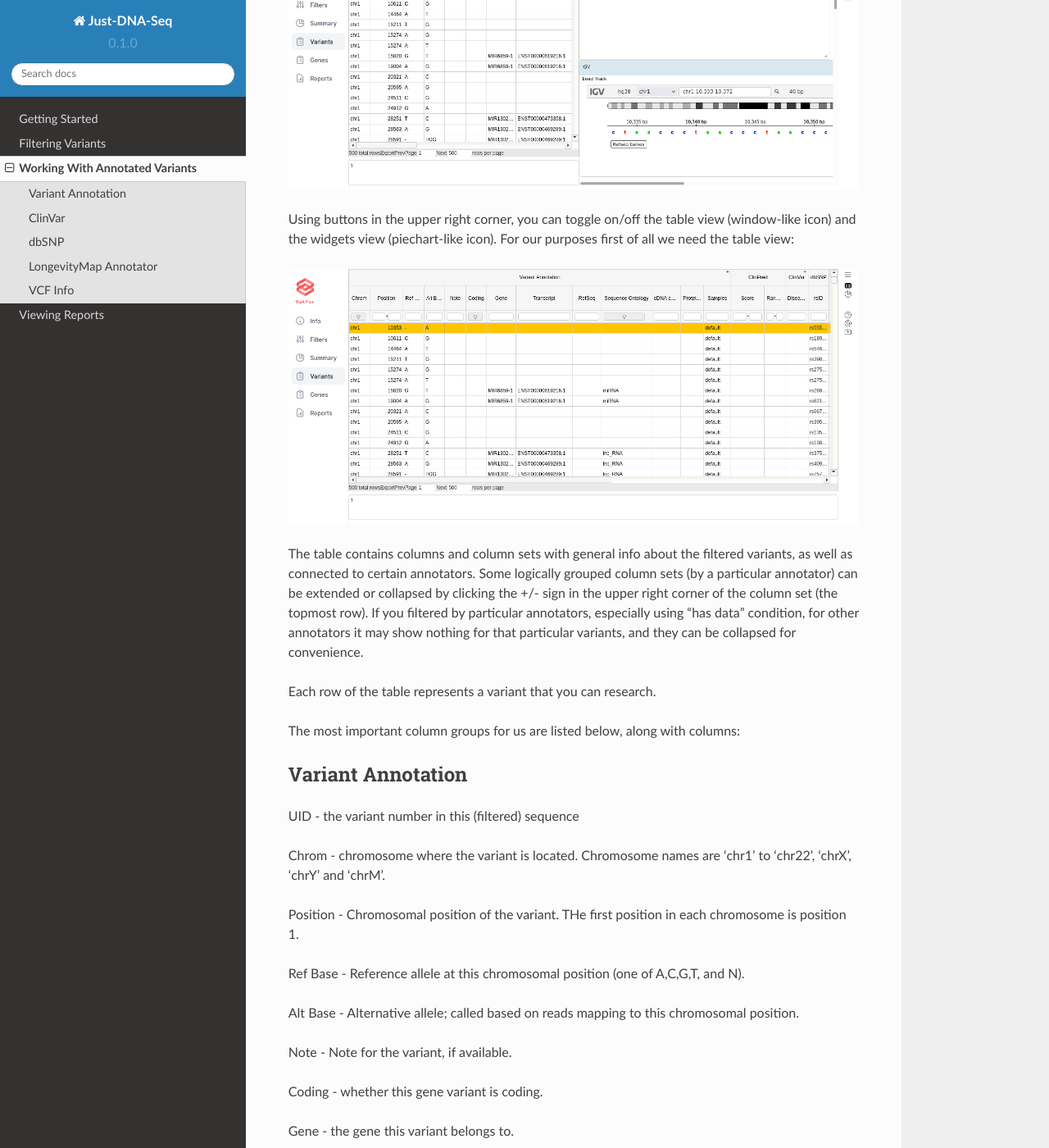
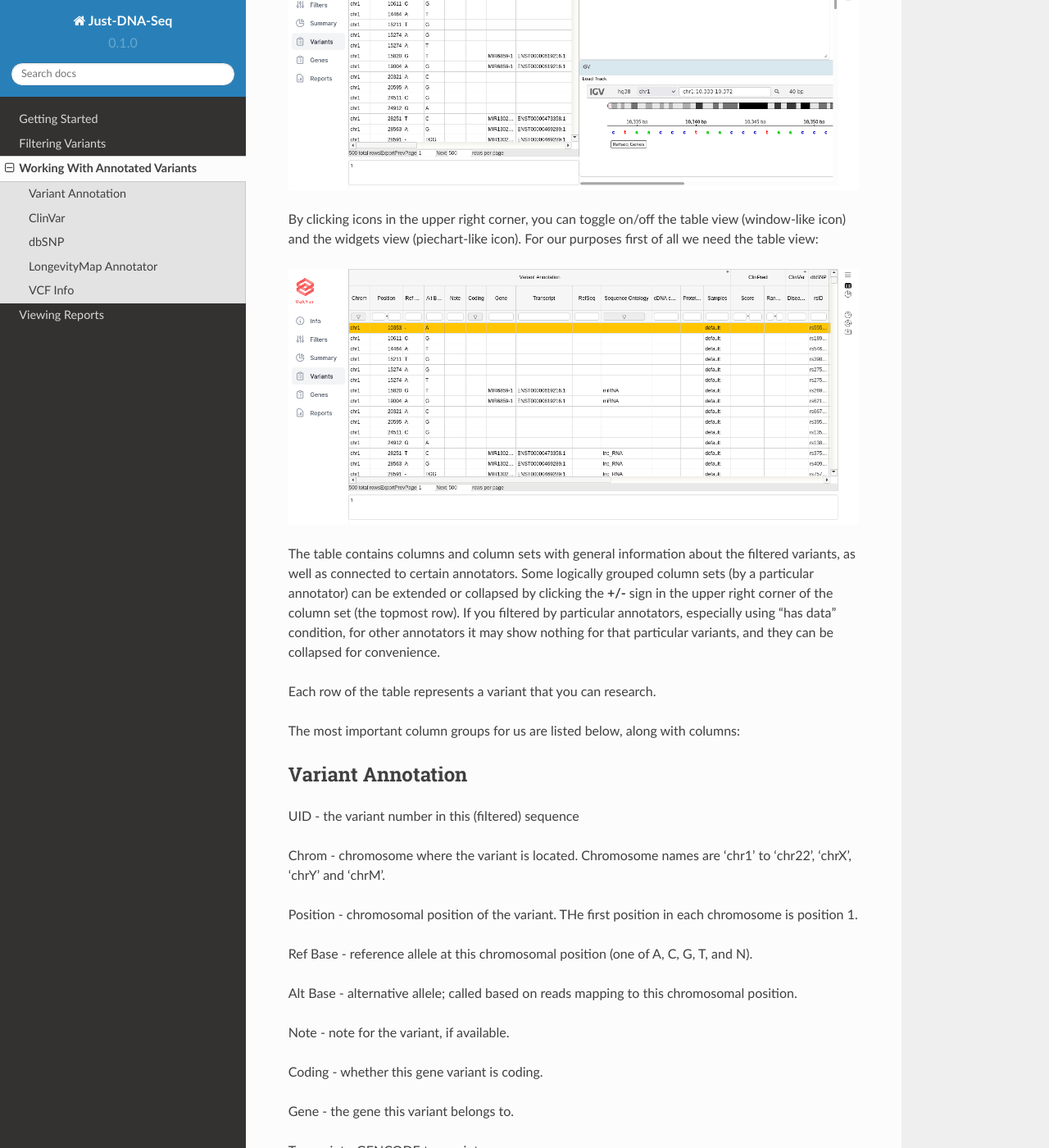
Before and after one commit to dna-seq/just-dna-seq, a Sphinx documentation site: the page built from docs/source/working_with_info.rst, in a window 1280 px wide and 1400 px high, scrolled down 336 px. Shown: the whole window at 82% size. Built offline with Sphinx 7.4.7 and the Read the Docs theme 2.0.0, drawn with Linux system fonts in a browser that asks for light colours; some of the changed text lies outside the part shown.

Commit message:
Update working_with_info.rst

```diff
--- a/docs/source/working_with_info.rst
+++ b/docs/source/working_with_info.rst
@@ -8,12 +8,12 @@ By default a combined view is displayed, with both table and widgets:
 .. image:: variants-default.png
   :alt: Variants default view
 
-Using buttons in the upper right corner, you can toggle on/off the table view (window-like icon) and the widgets view (piechart-like icon). For our purposes first of all we need the table view:
+By clicking icons in the upper right corner, you can toggle on/off the table view (window-like icon) and the widgets view (piechart-like icon). For our purposes first of all we need the table view:
 
 .. image:: variants-table-view.png
   :alt: Variants table view
 
-The table contains columns and column sets with general info about the filtered variants, as well as connected to certain annotators. Some logically grouped column sets (by a particular annotator) can be extended or collapsed by clicking the +/- sign in the upper right corner of the column set (the topmost row). If you filtered by particular annotators, especially using "has data" condition, for other annotators it may show nothing for that particular variants, and they can be collapsed for convenience.
+The table contains columns and column sets with general information about the filtered variants, as well as connected to certain annotators. Some logically grouped column sets (by a particular annotator) can be extended or collapsed by clicking the **+/-** sign in the upper right corner of the column set (the topmost row). If you filtered by particular annotators, especially using "has data" condition, for other annotators it may show nothing for that particular variants, and they can be collapsed for convenience.
 
 Each row of the table represents a variant that you can research.
 
@@ -27,13 +27,13 @@ UID - the variant number in this (filtered) sequence
 
 Chrom - chromosome where the variant is located. Chromosome names are ‘chr1’ to ‘chr22’, ‘chrX’, ‘chrY’ and ‘chrM’.
 
-Position - Chromosomal position of the variant. THe first position in each chromosome is position 1.
+Position - chromosomal position of the variant. THe first position in each chromosome is position 1.
 
-Ref Base - Reference allele at this chromosomal position (one of A,C,G,T, and N).
+Ref Base - reference allele at this chromosomal position (one of A, C, G, T, and N).
 
-Alt Base - Alternative allele; called based on reads mapping to this chromosomal position.
+Alt Base - alternative allele; called based on reads mapping to this chromosomal position.
 
-Note - Note for the variant, if available.
+Note - note for the variant, if available.
 
 Coding - whether this gene variant is coding.
 
@@ -98,7 +98,7 @@ Associated Genes - genes associated with the variant.
 
 PubMed ID - ID of the variant in PubMed.
 
-Info - additional information
+Info - additional information.
 
 Description - detailed description of the research.
 
```
Also changed, not shown: other parts of docs/source/working_with_info.rst (+9 -10 lines).
